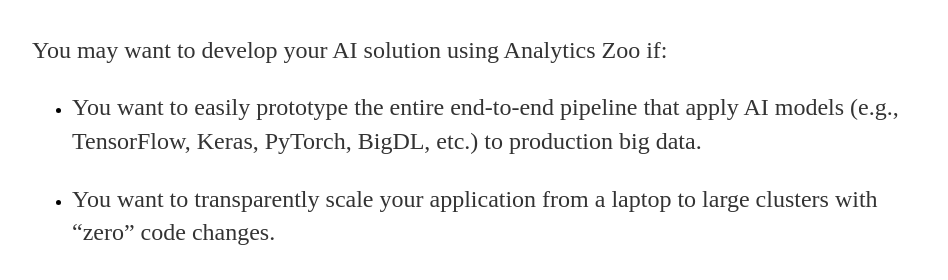
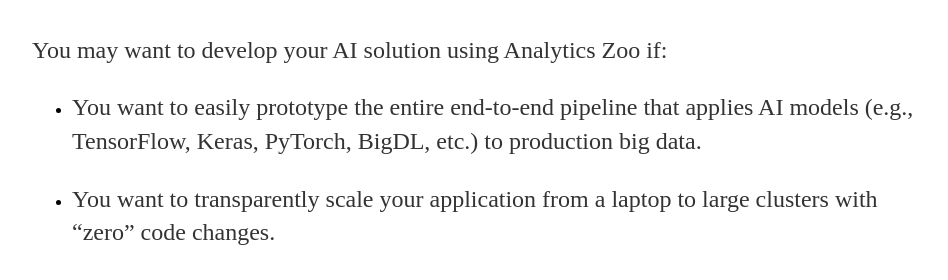
Before and after one commit to Wesley-Du/Wesley-Du.github.io, a Jekyll site: the page built from index.md, in a window 1280 px wide and 900 px high, scrolled down 1966 px. Shown: the part 166-446 px from the top of the window, without its empty margins (160-1108 px from the left). Built offline with Jekyll 4.4.1, drawn with Linux system fonts in a browser that asks for light colours.

Commit message:
update index.md

```diff
--- a/index.md
+++ b/index.md
@@ -40,7 +40,7 @@
 
 You may want to develop your AI solution using Analytics Zoo if:
 
-- You want to easily prototype the entire end-to-end pipeline that apply AI models (e.g., TensorFlow, Keras, PyTorch, BigDL, etc.) to production big data.
+- You want to easily prototype the entire end-to-end pipeline that applies AI models (e.g., TensorFlow, Keras, PyTorch, BigDL, etc.) to production big data.
 
 - You want to transparently scale your application from a laptop to large clusters with "zero" code changes.
 
```
